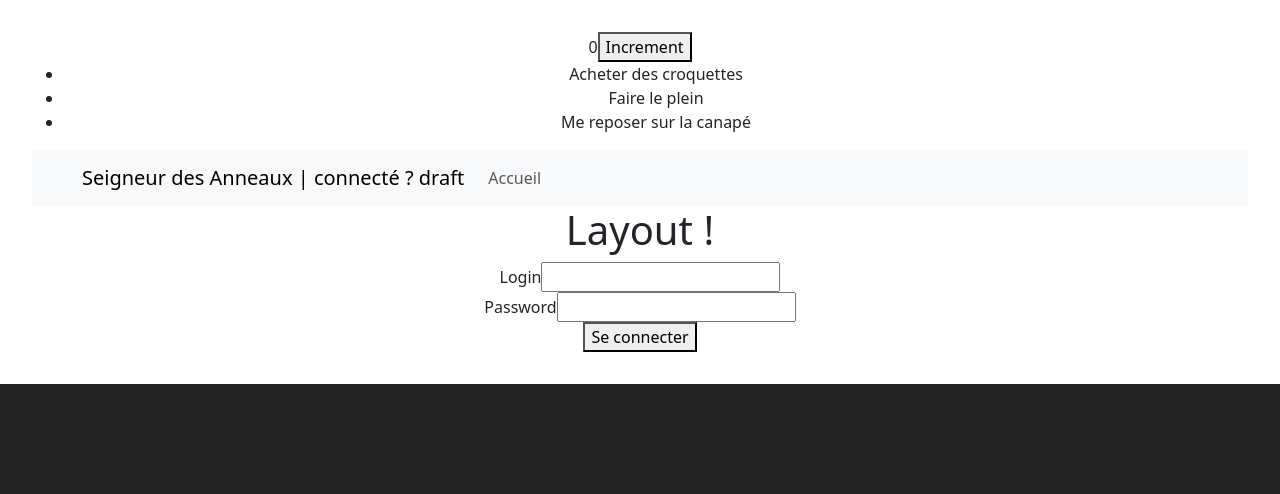
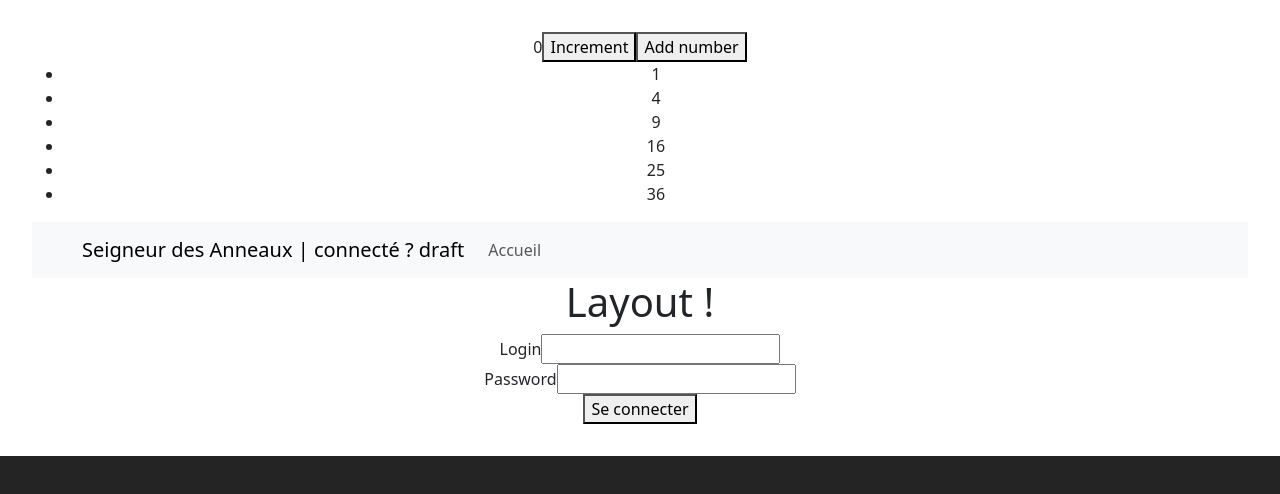
Before and after one commit to Berkpigh/UdemySda_2, a React (Vite) app in the folder projet final/spas/sda.backoffice/: page /login in a window 1280 px wide. Shown: the top 494 px of the page. Built offline with nearby package versions, Linux system fonts and the light colour scheme.

Commit message:
sec 17/154

```diff
--- a/projet final/spas/sda.backoffice/src/App.tsx
+++ b/projet final/spas/sda.backoffice/src/App.tsx
@@ -1,7 +1,7 @@
 import './App.css'
 import { MainRoutes } from './AppRoutes'
 import { AuthenticationContextProvider } from './features/authentication/components/AuthenticationProvider'
-import List from './learnings/memoLearn/MemoLearn'
+import SquareList from './learnings/useMemoLearn/UseMemoLearn'
 // import { UseMyContext } from './learnings/useContextLearn/UseMyContext'
 import { LayoutComponent } from './learnings/useChildrenLearn/LayoutComponent'
 import { MainMenu } from './shared/layout/MainMenu'
@@ -20,7 +20,7 @@ function App() {
 
   return (
     <>
-      <List></List>
+      <SquareList></SquareList>
       <AuthenticationContextProvider>
         <MainMenu></MainMenu>
         <LayoutComponent>
--- /dev/null
+++ b/projet final/spas/sda.backoffice/src/learnings/useMemoLearn/UseMemoLearn.tsx
@@ -0,0 +1,31 @@
+import { useMemo, useState } from "react"
+
+const SquareList = () => {
+    const [numbers, setNumbers] = useState([1, 2, 3, 4, 5, 6])
+    const [increment, setIncrement] = useState(0)
+
+    const squares = useMemo(() => numbers.map(number => {
+        console.log(`Calcul du carré de ${number}`)
+        return number * number
+    }), [numbers])
+
+    return (
+        <>
+            <div>
+                <div>
+                    <label>{increment}</label>
+                    <button onClick={() => setIncrement(increment + 1)}>Increment</button>
+                    <button onClick={() => setNumbers([...numbers, numbers.length + 1])}>Add number</button>
+                </div>
+                <ul>
+                    {
+                        squares.map((square, index) => (
+                                <li key ={index}>{square}</li>
+                        ))
+                    }
+                </ul>
+            </div>
+        </>
+    )
+}
+export default SquareList
```
